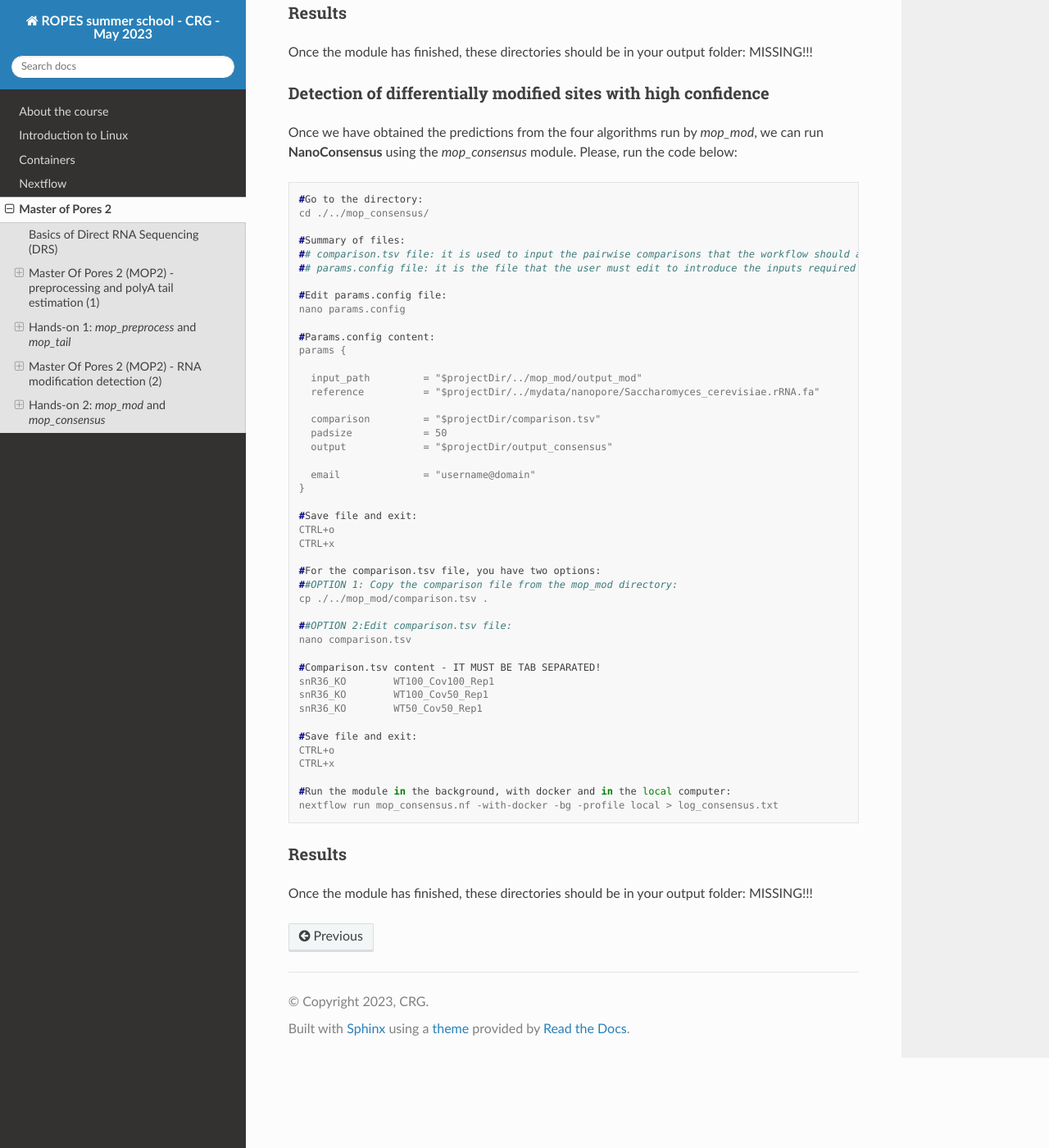
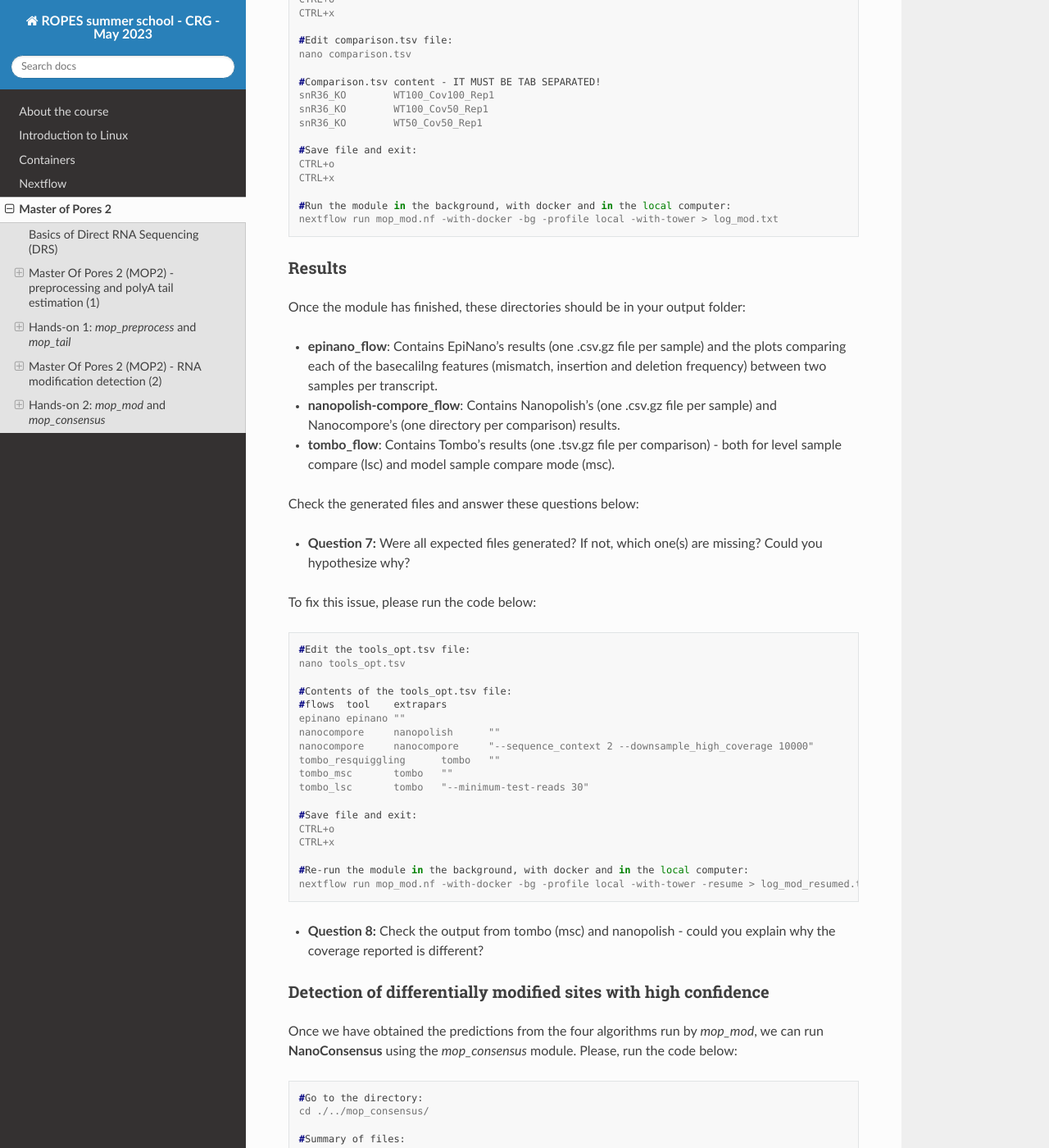
Before and after one commit to biocorecrg/ropes-linux-mop2-2023, a Sphinx documentation site: the page built from docs/mop2_practical.rst, in a window 1280 px wide and 1400 px high, scrolled down 17770 px. Shown: the whole window at 82% size. Built offline with Sphinx 7.4.7 and the Read the Docs theme 2.0.0, drawn with Linux system fonts in a browser that asks for light colours; some of the changed text lies outside the part shown.

Commit message:
Update mop2_practical.rst

```diff
--- a/docs/mop2_practical.rst
+++ b/docs/mop2_practical.rst
@@ -277,6 +277,7 @@
 **MoP2** has different profiles with resources specified for several infrastructures. If you have a look at the folder **conf** you can have an idea of the possibility to fine tune the resources such as maximum execution time, the queue name, the maximum memory etc. Fo example let's have a look at the **local.config file**, we can change it to use more processors and memory, since our workstations have 8 CPUs and 16 Gb of RAM Memory.
 
 .. code-block:: console
+
 	cd ../conf
 
 	vim local.config
@@ -303,20 +304,10 @@
 	}
 
 
-
-Now we can execute:
-
-
-.. code-block:: console
-
-  cd ../mop_preprocess
-
-  #Run the module in the background, with docker and in the local computer:
-  nextflow run mop_preprocess.nf -with-docker -bg -profile local > log_preprocess.txt
-
+Before executing this module, it is important to discuss how we can monitor all the jobs and the overall progress of the workflow. In our case, we recommend to use **Tower**.
 
 Tower
-=======
+......................
 
 **Nextflow Tower** is an open source monitoring and managing platform for Nextflow workflows. There are two versions:
 
@@ -327,16 +318,13 @@
 
 First, you need to access the `tower.nf <https://tower.nf/>`__ website and login.
 
-
 .. image:: images/tower.png
   :width: 800
-
 
 We recommend you to use github or google for autentication. If you selected the email for receiving the instructions and the token to be used.
 
 .. image:: images/tower0.png
   :width: 800
-
 
 Here you see there is not yet any information.
 
@@ -403,39 +390,35 @@
   demultiplexing            : NO
   demulti_fast5             : NO
 
-  filtering                 : nanoq
+  filtering                 : NO
   mapping                   : graphmap
 
   counting                  : nanocount
   discovery                 : NO
 
-  cram_conv           	  : NO
+  cram_conv                 : NO
   subsampling_cram          : 50
 
 
   saveSpace                 : NO
-  email                     : lucacozzuto@crg.es
+  email                     : username@domain
 
-  Sending the email to lucacozzuto@crg.es
+  Sending the email to username@domain
 
   ----------------------CHECK TOOLS -----------------------------
   basecalling : guppy
   > demultiplexing will be skipped
   mapping : graphmap
-  filtering : nanoq
+  > filtering will be skipped
   counting : nanocount
   > discovery will be skipped
   --------------------------------------------------------------
-  Monitor the execution with Nextflow Tower using this URL: https://tower.nf/orgs/Bioinfo_CRG/workspaces/MoP/watch/54rW5nmBxt43
-  Td
+  Monitor the execution with Nextflow Tower using this url https://tower.nf/user/anna-delgado-tejedor/watch/5MePdfTHV9xGyK
 
-
-and go to the tower website again using the link in the log:
-
+Now, you can go to the tower website again using the link in the log:
 
 .. image:: images/tower_mop.png
   :width: 800
-
 
 When the pipeline is finished we can also receive a mail.
 
@@ -608,7 +591,7 @@
 .. code-block:: console
 
   #Go to the directory:
-  cd ./../mop_mop/
+  cd ./../mop_mod/
 
   #Summary of files:
   ## comparison.tsv file: it is used to input the pairwise comparisons that the workflow should analyse.
@@ -658,12 +640,48 @@
   CTRL+x
 
   #Run the module in the background, with docker and in the local computer:
-  nextflow run mop_mod.nf -with-docker -bg -profile local > log_mod.txt
+  nextflow run mop_mod.nf -with-docker -bg -profile local -with-tower > log_mod.txt
 
 Results
 ......................
 
-Once the module has finished, these directories should be in your output folder: MISSING!!!
+Once the module has finished, these directories should be in your output folder:
+
+- **epinano_flow**: Contains EpiNano's results (one .csv.gz file per sample) and the plots comparing each of the basecalilng features (mismatch, insertion and deletion frequency) between two samples per transcript.
+
+- **nanopolish-compore_flow**: Contains Nanopolish's (one .csv.gz file per sample) and Nanocompore's (one directory per comparison) results.
+
+- **tombo_flow**: Contains Tombo's results (one .tsv.gz file per comparison) - both for level sample compare (lsc) and model sample compare mode (msc).
+
+Check the generated files and answer these questions below:
+
+- **Question 7:** Were all expected files generated? If not, which one(s) are missing? Could you hypothesize why?
+
+To fix this issue, please run the code below:
+
+.. code-block:: console
+
+  #Edit the tools_opt.tsv file:
+  nano tools_opt.tsv
+
+  #Contents of the tools_opt.tsv file:
+  #flows  tool    extrapars
+  epinano epinano ""
+  nanocompore     nanopolish      ""
+  nanocompore     nanocompore     "--sequence_context 2 --downsample_high_coverage 10000"
+  tombo_resquiggling      tombo   ""
+  tombo_msc       tombo   ""
+  tombo_lsc       tombo   "--minimum-test-reads 30"
+
+  #Save file and exit:
+  CTRL+o
+  CTRL+x
+
+  #Re-run the module in the background, with docker and in the local computer:
+  nextflow run mop_mod.nf -with-docker -bg -profile local -with-tower -resume > log_mod_resumed.txt
+
+- **Question 8:** Check the output from tombo (msc) and nanopolish - could you explain why the coverage reported is different?
+
 
 Detection of differentially modified sites with high confidence
 ......................
@@ -716,9 +734,16 @@
   CTRL+x
 
   #Run the module in the background, with docker and in the local computer:
-  nextflow run mop_consensus.nf -with-docker -bg -profile local > log_consensus.txt
+  nextflow run mop_consensus.nf -with-docker -bg -profile local -with-tower > log_consensus.txt
 
 Results
 ......................
 
-Once the module has finished, these directories should be in your output folder: MISSING!!!
+Once the module has finished, a directory per comparison and transcript should be generated. In this case, the three directories below should be generated:
+ - snR36_KO---WT100_Cov100_Rep1-18s
+ - snR36_KO---WT100_Cov50_Rep1-18s
+ - snR36_KO---WT50_Cov50_Rep1-18s
+
+- **Question 9:** Inspect the log file - are there any errors reported? If there are, are they expected or not? Why?
+
+Now, let's take a look to the NanoConsensus tracks that we have obtained from the *mop_consensus* module:
```
Also changed, not shown: other parts of docs/mop2_practical.rst (+8 -10 lines).
